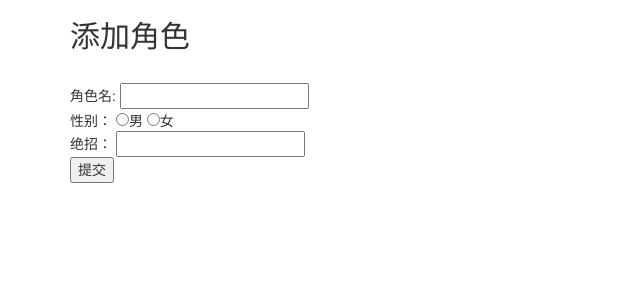
After one commit to zzy0371/DjangoPy1902Rep, a Django app: page /booktest/addhero/4/ in a window 1280 px wide. The commit adds this page. Shown: the top 300 px of the page, without its empty margins (0-640 px from the left). Run offline with Django 3.2, Linux system fonts and the light colour scheme.

Commit message:
添加角色 表单POST

```diff
--- a/demo1/booktest/urls.py
+++ b/demo1/booktest/urls.py
@@ -18,6 +18,10 @@ urlpatterns = [
     url(r'^index/$',views.index,name="index"),
 
     url(r'^deletebook/(\d+)/$', views.deletebook, name='deletebook'),
+
+
+
     url(r'^deletehero/(\d+)/$',views.deletehero,name='deletehero'),
+    url(r'^addhero/(\d+)/$',views.addhero,name='addhero'),
 
 ]
--- a/demo1/booktest/views.py
+++ b/demo1/booktest/views.py
@@ -57,3 +57,18 @@ def deletehero(request,id):
     # 删除英雄
     hero.delete()
     return HttpResponseRedirect('/booktest/detail/%s/'%(bookid,))
+
+def addhero(request,id):
+    if request.method == "GET":
+        return render(request,'booktest/addhero.html',{"bookid":id})
+    elif request.method == "POST":
+        book = BookInfo.objects.get(pk=id)
+        hero = HeroInfo()
+        hero.name = request.POST['username']
+        value = request.POST['sex']
+        hero.gender = value
+        hero.skill = request.POST['skill']
+        hero.book = book
+        hero.save()
+
+        return HttpResponseRedirect('/booktest/detail/%s/'%(id,))
--- a/demo1/demo1/settings.py
+++ b/demo1/demo1/settings.py
@@ -45,11 +45,12 @@ INSTALLED_APPS = [
     'booktest',
 ]
 
+# 中间件  django拥有自带功能
 MIDDLEWARE = [
     'django.middleware.security.SecurityMiddleware',
     'django.contrib.sessions.middleware.SessionMiddleware',
     'django.middleware.common.CommonMiddleware',
-    'django.middleware.csrf.CsrfViewMiddleware',
+    # 'django.middleware.csrf.CsrfViewMiddleware',
     'django.contrib.auth.middleware.AuthenticationMiddleware',
     'django.contrib.messages.middleware.MessageMiddleware',
     'django.middleware.clickjacking.XFrameOptionsMiddleware',
--- /dev/null
+++ b/demo1/templates/booktest/addhero.html
@@ -0,0 +1,30 @@
+<!DOCTYPE html>
+<html lang="en">
+<head>
+    <meta charset="UTF-8">
+    <title>添加角色</title>
+        <link rel="stylesheet" href="https://cdn.jsdelivr.net/npm/bootstrap@3.3.7/dist/css/bootstrap.min.css" integrity="sha384-BVYiiSIFeK1dGmJRAkycuHAHRg32OmUcww7on3RYdg4Va+PmSTsz/K68vbdEjh4u" crossorigin="anonymous">
+
+</head>
+<body>
+    <div class="container">
+
+        <h2>添加角色</h2>
+        <form action="{% url 'booktest:addhero' bookid %}" method="post">
+            {# 书id： <input type="text" disabled value="{{bookid}}"> #}
+            <br>
+            角色名: <input type="text" name="username">
+            <br>
+            性别： <input type="radio" name="sex" value="man">男 <input type="radio" name="sex" value="woman">女
+            <br>
+            绝招： <input type="text" name="skill">
+            <br>
+            <input type="submit" value="提交">
+        </form>
+
+
+    </div>
+
+
+</body>
+</html>
--- a/demo1/templates/booktest/detail.html
+++ b/demo1/templates/booktest/detail.html
@@ -20,7 +20,7 @@
                 {% empty %}
                     <li>没有角色</li>
                 {% endfor %}
-
+                <a href="{% url 'booktest:addhero' book.id %}">添加角色 </a>
             </ul>
         {% else %}
             没有书籍信息
```
Also changed, not shown: demo1/db.sqlite3.
